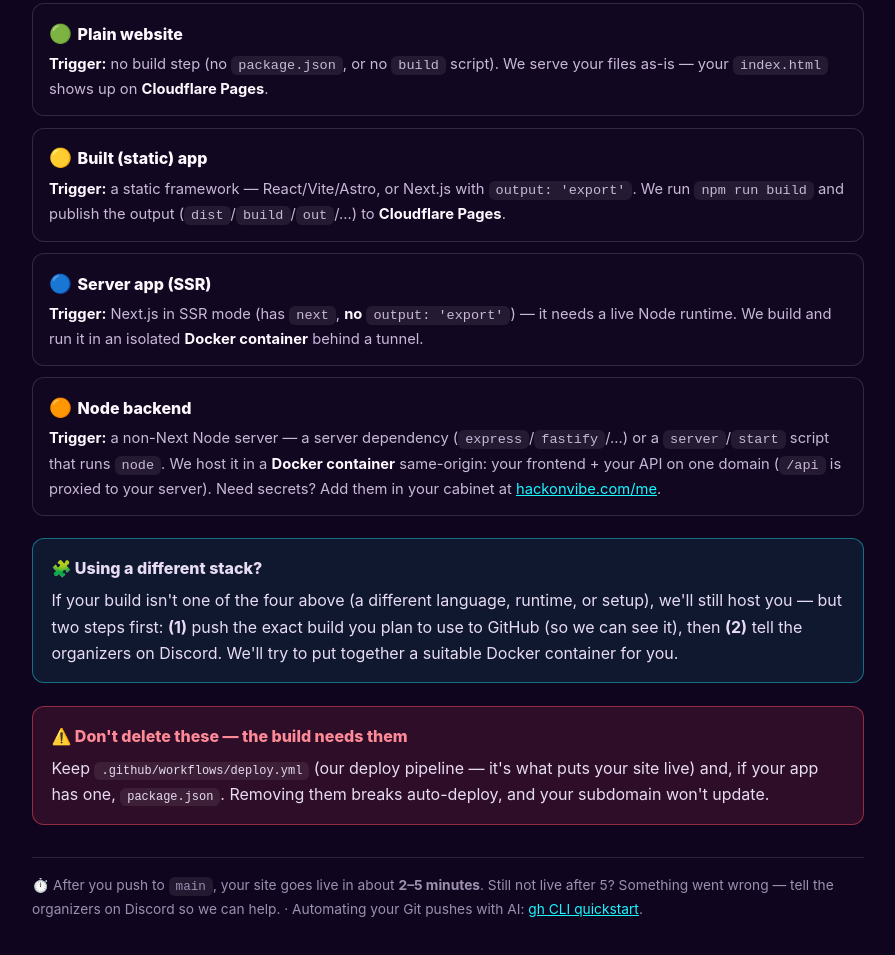
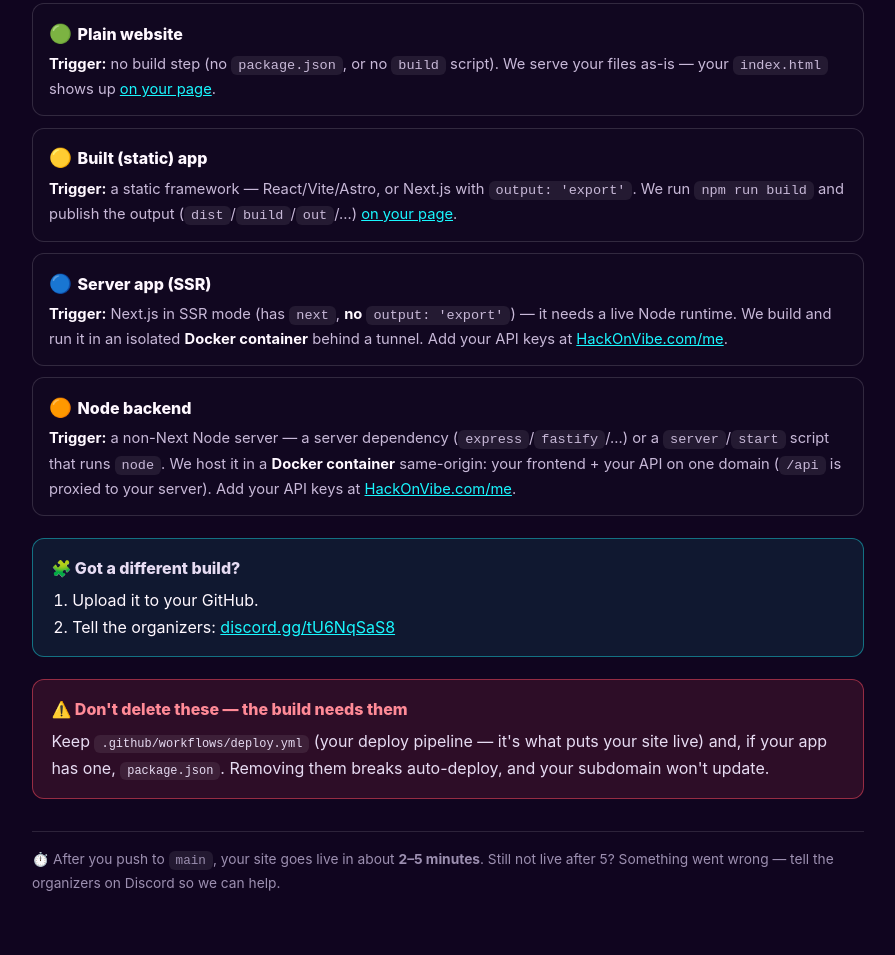
Before and after one commit to HackOnVibeCom/2026-08-test-july-team, a plain HTML site: page index.html in a window 1280 px wide. Shown: the part 273-1228 px from the top of the page, without its empty margins (192-1087 px from the left). After the commit the page ends 1207 px from the top, so only its background shows below. Drawn offline with Linux system fonts and the light colour scheme.

Commit message:
content: обновляю стартовую заглушку команды (GitHub-automation Q&A)

```diff
--- a/index.html
+++ b/index.html
@@ -33,32 +33,35 @@ ul.builds li{border:1px solid rgba(255,255,255,.14);background:rgba(19,9,34,.6);
 <ul class="builds">
   <li>
     <div class="bt"><span class="em">🟢</span>Plain website</div>
-    <p class="trig"><b>Trigger:</b> no build step (no <code>package.json</code>, or no <code>build</code> script). We serve your files as-is — your <code>index.html</code> shows up on <b>Cloudflare Pages</b>.</p>
+    <p class="trig"><b>Trigger:</b> no build step (no <code>package.json</code>, or no <code>build</code> script). We serve your files as-is — your <code>index.html</code> shows up <a href="/">on your page</a>.</p>
   </li>
   <li>
     <div class="bt"><span class="em">🟡</span>Built (static) app</div>
-    <p class="trig"><b>Trigger:</b> a static framework — React/Vite/Astro, or Next.js with <code>output: 'export'</code>. We run <code>npm run build</code> and publish the output (<code>dist</code>/<code>build</code>/<code>out</code>/…) to <b>Cloudflare Pages</b>.</p>
+    <p class="trig"><b>Trigger:</b> a static framework — React/Vite/Astro, or Next.js with <code>output: 'export'</code>. We run <code>npm run build</code> and publish the output (<code>dist</code>/<code>build</code>/<code>out</code>/…) <a href="/">on your page</a>.</p>
   </li>
   <li>
     <div class="bt"><span class="em">🔵</span>Server app (SSR)</div>
-    <p class="trig"><b>Trigger:</b> Next.js in SSR mode (has <code>next</code>, <b>no</b> <code>output: 'export'</code>) — it needs a live Node runtime. We build and run it in an isolated <b>Docker container</b> behind a tunnel.</p>
+    <p class="trig"><b>Trigger:</b> Next.js in SSR mode (has <code>next</code>, <b>no</b> <code>output: 'export'</code>) — it needs a live Node runtime. We build and run it in an isolated <b>Docker container</b> behind a tunnel. Add your API keys at <a href="https://hackonvibe.com/me">HackOnVibe.com/me</a>.</p>
   </li>
   <li>
     <div class="bt"><span class="em">🟠</span>Node backend</div>
-    <p class="trig"><b>Trigger:</b> a non-Next Node server — a server dependency (<code>express</code>/<code>fastify</code>/…) or a <code>server</code>/<code>start</code> script that runs <code>node</code>. We host it in a <b>Docker container</b> same-origin: your frontend + your API on one domain (<code>/api</code> is proxied to your server). Need secrets? Add them in your cabinet at <a href="https://hackonvibe.com/me">hackonvibe.com/me</a>.</p>
+    <p class="trig"><b>Trigger:</b> a non-Next Node server — a server dependency (<code>express</code>/<code>fastify</code>/…) or a <code>server</code>/<code>start</code> script that runs <code>node</code>. We host it in a <b>Docker container</b> same-origin: your frontend + your API on one domain (<code>/api</code> is proxied to your server). Add your API keys at <a href="https://hackonvibe.com/me">HackOnVibe.com/me</a>.</p>
   </li>
 </ul>
 
 <div class="note info">
-  <p class="nt">🧩 Using a different stack?</p>
-  <p style="margin:0">If your build isn't one of the four above (a different language, runtime, or setup), we'll still host you — but two steps first: <b>(1)</b> push the exact build you plan to use to GitHub (so we can see it), then <b>(2)</b> tell the organizers on Discord. We'll try to put together a suitable Docker container for you.</p>
+  <p class="nt">🧩 Got a different build?</p>
+  <ol style="margin:0;padding-left:1.3rem">
+    <li>Upload it to your GitHub.</li>
+    <li>Tell the organizers: <a href="https://discord.gg/tU6NqSaS8">discord.gg/tU6NqSaS8</a></li>
+  </ol>
 </div>
 
 <div class="note warn">
   <p class="nt">⚠️ Don't delete these — the build needs them</p>
-  <p style="margin:0">Keep <code>.github/workflows/deploy.yml</code> (our deploy pipeline — it's what puts your site live) and, if your app has one, <code>package.json</code>. Removing them breaks auto-deploy, and your subdomain won't update.</p>
+  <p style="margin:0">Keep <code>.github/workflows/deploy.yml</code> (your deploy pipeline — it's what puts your site live) and, if your app has one, <code>package.json</code>. Removing them breaks auto-deploy, and your subdomain won't update.</p>
 </div>
 
-<p class="foot">⏱️ After you push to <code>main</code>, your site goes live in about <b>2–5 minutes</b>. Still not live after 5? Something went wrong — tell the organizers on Discord so we can help. · Automating your Git pushes with AI: <a href="https://docs.github.com/en/github-cli/github-cli/quickstart">gh CLI quickstart</a>.</p>
+<p class="foot">⏱️ After you push to <code>main</code>, your site goes live in about <b>2–5 minutes</b>. Still not live after 5? Something went wrong — tell the organizers on Discord so we can help.</p>
 </main></body>
 </html>
```
